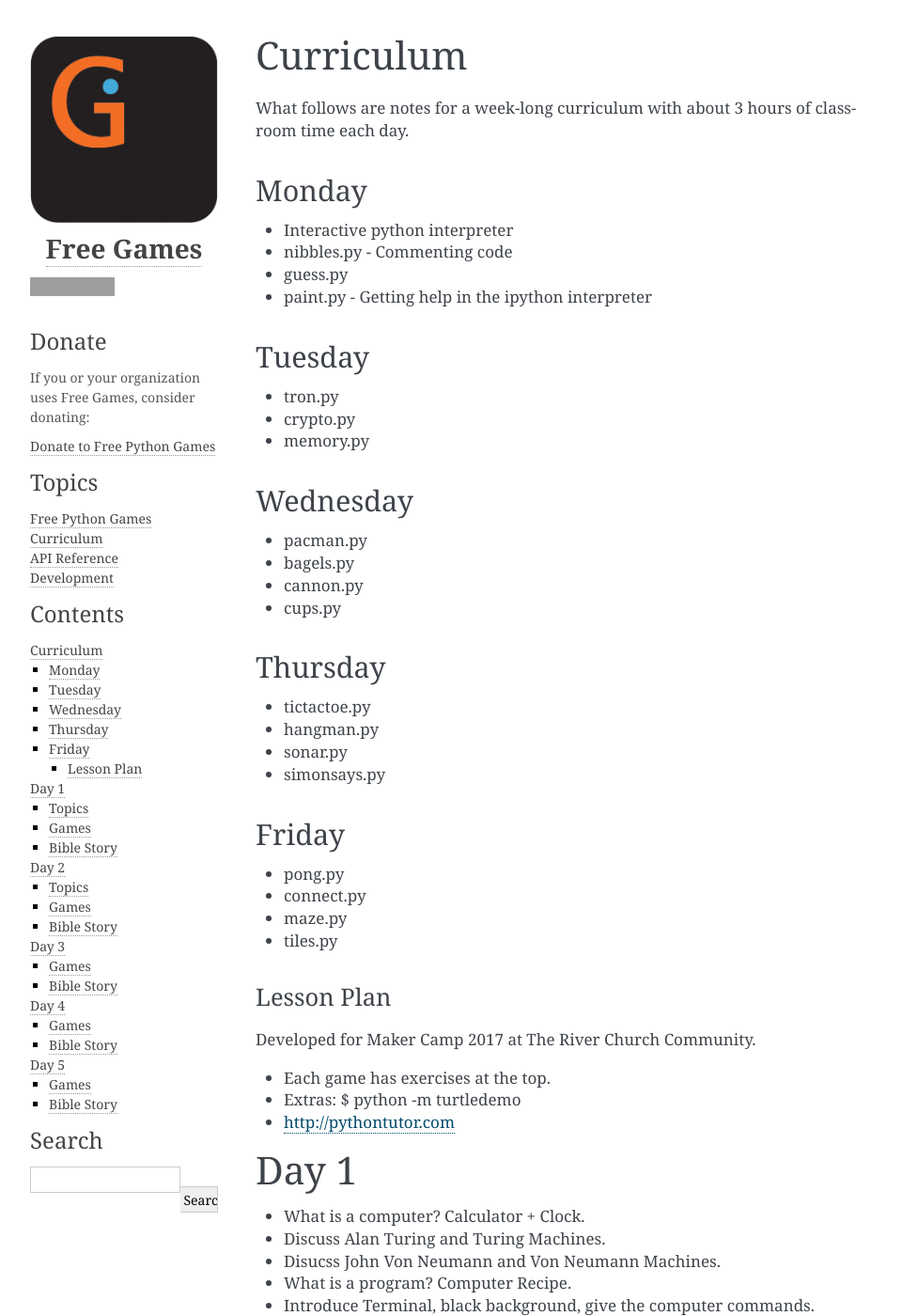
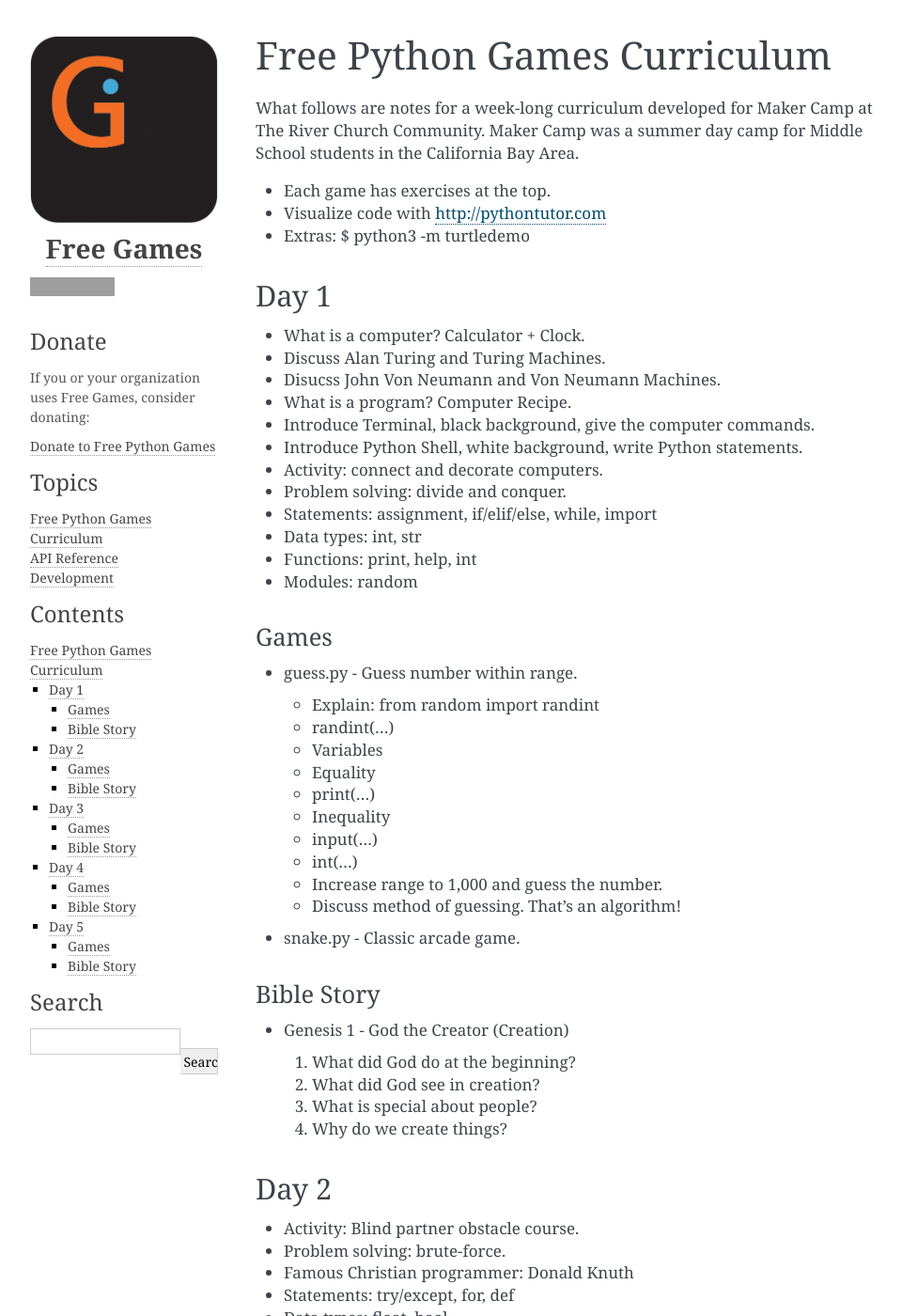
Before and after one commit to jasonlau971114/free-python-games, a Sphinx documentation site: the page built from docs/curriculum.rst, in a window 1280 px wide and 1400 px high. Shown: the whole window at 94% size, without its empty margins (148-1108 px from the left). Built offline with Sphinx 7.4.7, drawn with Linux system fonts in a browser that asks for light colours; some of the changed text lies outside the part shown; grey boxes are pictures that could not be loaded.

Commit message:
Update curriculum notes

```diff
--- a/docs/curriculum.rst
+++ b/docs/curriculum.rst
@@ -1,59 +1,13 @@
-Curriculum
-----------
+Free Python Games Curriculum
+============================
 
-What follows are notes for a week-long curriculum with about 3 hours of
-classroom time each day.
-
-Monday
-......
-
-- Interactive python interpreter
-- nibbles.py
-  - Commenting code
-- guess.py
-- paint.py
-  - Getting help in the ipython interpreter
-
-Tuesday
-.......
-
-- tron.py
-- crypto.py
-- memory.py
-
-Wednesday
-.........
-
-- pacman.py
-- bagels.py
-- cannon.py
-- cups.py
-
-Thursday
-........
-
-- tictactoe.py
-- hangman.py
-- sonar.py
-- simonsays.py
-
-Friday
-......
-
-- pong.py
-- connect.py
-- maze.py
-- tiles.py
-
-
-Lesson Plan
-===========
-
-Developed for Maker Camp 2017 at The River Church Community.
+What follows are notes for a week-long curriculum developed for Maker Camp at
+The River Church Community. Maker Camp was a summer day camp for Middle School
+students in the California Bay Area.
 
 - Each game has exercises at the top.
-- Extras: $ python -m turtledemo
-- http://pythontutor.com
+- Visualize code with http://pythontutor.com
+- Extras: $ python3 -m turtledemo
 
 
 Day 1
@@ -67,15 +21,10 @@ Day 1
 - Introduce Python Shell, white background, write Python statements.
 - Activity: connect and decorate computers.
 - Problem solving: divide and conquer.
-
-
-Topics
-......
-
-- Statements: assignment, if/elif/else, while, import, try/except, for, def
-- Data types: int, float, bool, str
-- Functions: print, help, int, range
-
+- Statements: assignment, if/elif/else, while, import
+- Data types: int, str
+- Functions: print, help, int
+- Modules: random
 
 Games
 .....
@@ -95,11 +44,10 @@ Games
 
 - snake.py - Classic arcade game.
 
-
 Bible Story
 ...........
 
-- Genesis 1 - God the Creator
+- Genesis 1 - God the Creator (Creation)
 
   1. What did God do at the beginning?
   2. What did God see in creation?
@@ -113,15 +61,10 @@ Day 2
 - Activity: Blind partner obstacle course.
 - Problem solving: brute-force.
 - Famous Christian programmer: Donald Knuth
-
-
-Topics
-......
-
-- Statements: assignment, if/elif/else, while, import, try/except, for, def
-- Data types: int, float, bool, str
-- Functions: print, help, type, dir, int, str, ord, chr
-
+- Statements: try/except, for, def
+- Data types: float, bool
+- Functions: type, dir, str, ord, chr
+- Modules: turtle
 
 Games
 .....
@@ -166,10 +107,9 @@ Bible Story
 Day 3
 -----
 
-- Functions: onscreenclick, onkey, ontimer
 - Activity: Simon Says
 - Famous Christian programmer: Fred Brooks
-
+- Functions: onscreenclick, onkey, ontimer
 
 Games
 .....
@@ -209,10 +149,9 @@ Bible Story
 Day 4
 -----
 
-- Data types: list, dict, vector
 - Activity: Collage of concepts.
 - Famous Christian programmer: Larry Wall
-
+- Data types: list, dict, vector
 
 Games
 .....
@@ -223,16 +162,15 @@ Games
 - tron.py - Classic arcade game.
 - tiles.py - Puzzle game of number shuffling.
 
-
 Bible Story
 ...........
 
-* John 11:17-44 - God the Debugger
+* John 9:1-33 - God the Debugger (Blind Man and Jesus)
 
-  1. What was wrong?
-  2. How did Jesus feel?
-  3. What did Jesus tell others?
-  4. How did Jesus debug the scene?
+  1. What does Jesus tell the disciples?
+  2. What does the man tell the Pharisees?
+  3. What does the man believe about Jesus?
+  4. What do you believe about Jesus?
 
 
 Day 5
@@ -249,18 +187,10 @@ Games
 - memory.py - Puzzle game of number pairs.
 - pacman.py - Classic arcade game.
 
-
 Bible Story
 ...........
 
-* John 9:1-33 - God the Restorer
-
-  1. What does Jesus tell the disciples?
-  2. What does the man tell the Pharisees?
-  3. What does the man believe about Jesus?
-  4. What do you believe about Jesus?
-
-* Revelation 21 - God the Restorer
+* Revelation 21 - God the Restorer (New Heaven and New Earth)
 
   1. What does God make? When?
   2. Who is the Lamb and the Bride?
```
Also changed, not shown: other parts of docs/curriculum.rst (+3 -5 lines).
